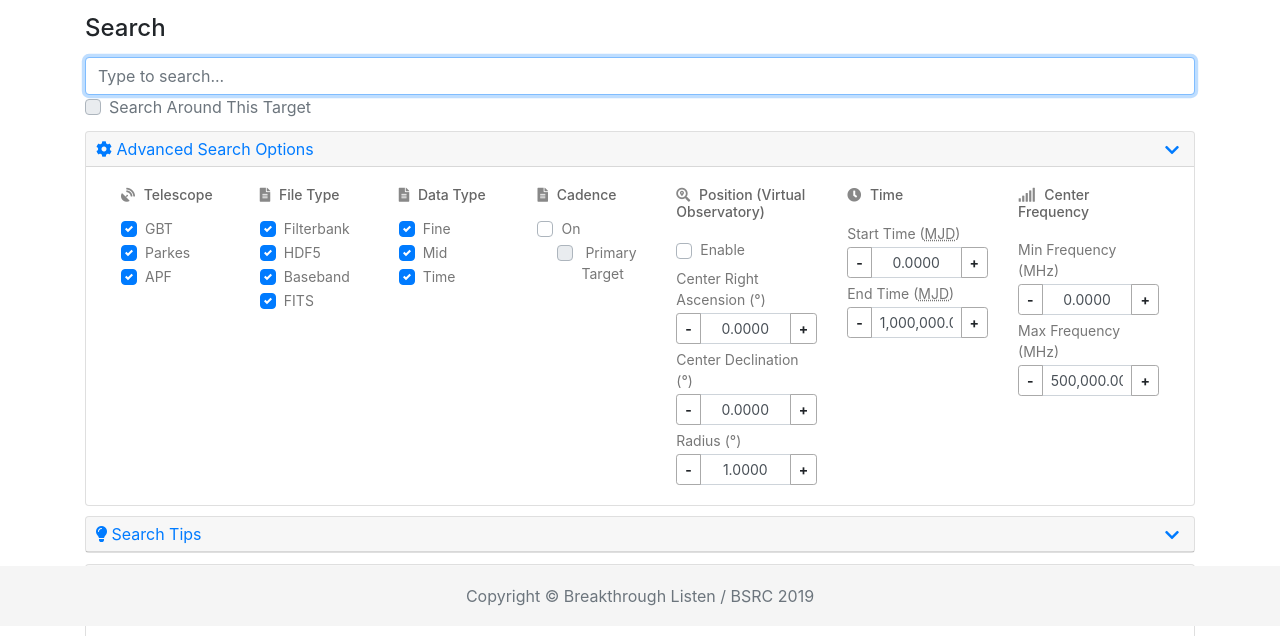
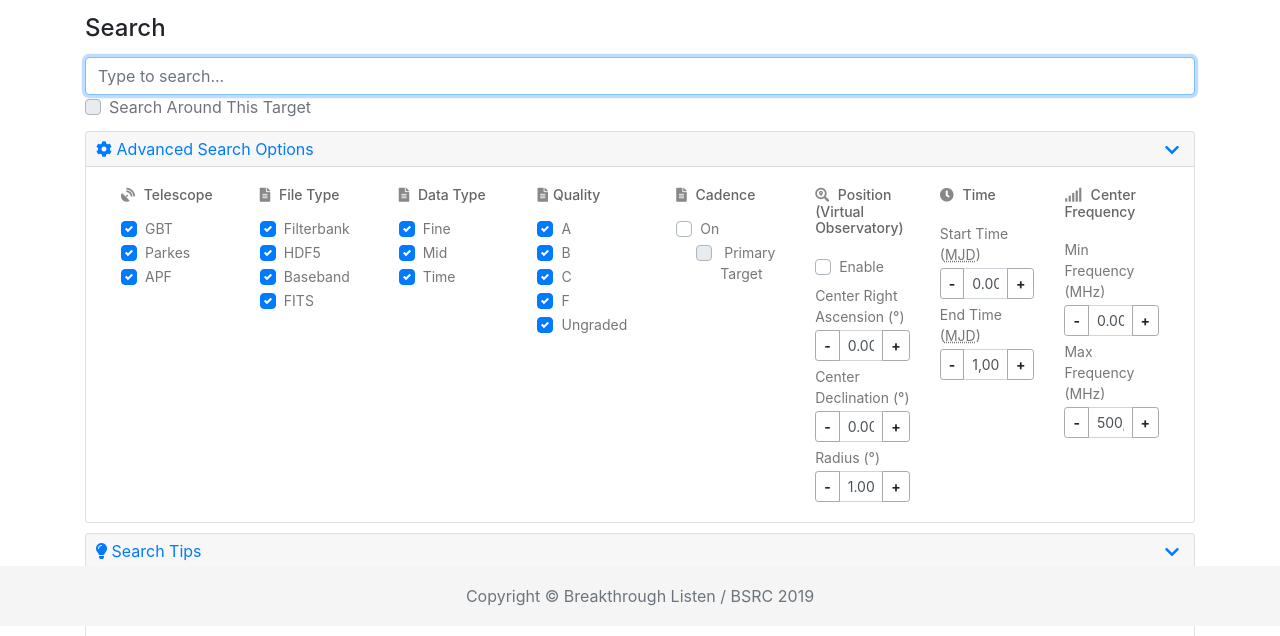
Before and after one commit to sxyu/bl-opendata, a Flask app: page / in a window 1280 px wide, after a click on "Advanced Search Options". Shown: the part 174-810 px from the top of the page. Run offline with Flask 2, Linux system fonts and the light colour scheme; data that the repository does not hold is empty; some libraries are stand-ins or nearby versions.

Commit message:
Fixing autocomplete trie for new website, plus quality search

```diff
--- a/blopendata/core.py
+++ b/blopendata/core.py
@@ -142,7 +142,7 @@ def api_query():
     query for a list of files with associated info
     possible arguments: target, telescopes (comma-sep), file-types (comma-sep),
                         pos-ra, pos-dec, pos-rad, time-start, time-end, freq-start, freq-end, limit
-                        cadence, grades, primaryTarget
+                        cadence, grades, primaryTarget, quality
     returns: dictionary d with d["result"] in {"success", "error"}
                                d["message"] set to message on result "error"
                                d["data"] set to query result set on result "success"
@@ -268,7 +268,7 @@ def api_query():
         sql_cmd +=  " AND center_freq <= %s"
         sql_args.append(f_end)
 
-    print("test")
+    #print("test")
     if 'grades' in request.args:
         grade = request.args.get('grades').split(',')
         for g in grade:
@@ -283,12 +283,21 @@ def api_query():
         sql_args.append('filterbank')
         sql_args.extend([grades_fil[g] for g in grade])
 
+
     primaryTarget = False
     if 'cadence' in request.args:
         sql_cmd += " AND cadence != %s AND cadence is not Null"
         sql_args.append("Unknown")
         if 'primaryTarget' in request.args:
             primaryTarget=True
+
+    qualities = None
+    if 'quality' in request.args:
+        qualities = request.args.get('quality').split(',')
+        print(qualities)
+        if "Ungraded" not in qualities:
+            sql_cmd += " AND tempX != %s AND tempX is not Null"
+            sql_args.append("Unknown")
 
     if 'limit' in request.args:
         lim = int(request.args.get('limit'))
@@ -297,6 +306,8 @@ def api_query():
             sql_args.append(lim*10)
         else:
             sql_args.append(lim)
+
+
 
 
     print(sql_cmd, sql_args)
@@ -327,12 +338,16 @@ def api_query():
         # entry['tempForecast'] = row[12]
         entry['tempX'] = row[13]
         entry['tempY'] = row[14]
+        entry['quality'] = getQuality(entry)
+
         if cen_coord is not None:
             coord = SkyCoord(ra = entry['ra'] * u.deg, dec = entry['decl'] * u.deg)
             #print(coord, file=sys.stderr)
             if cen_coord.separation(coord) > rad * u.deg:
                 # out of position query range
                 continue
+        if qualities and entry['quality'] not in qualities:
+            continue
         data.append(entry)
 
 #Gavin #//TODO: Fix this for non hd5 data
@@ -743,6 +758,42 @@ def getCalibratorRedisData(entry):
 def getPulsarRedisData(entry):
     return NotDefined
 
+recieverToBand = {"Rcvr1_2":"L","Rcvr2_3":"S","Rcvr4_6":"C","Rcvr8_10":"X","Rcvr8_12":"X","Rcvr12_18":"Ku","Rcvr18_26":"K"}
+def toBand(input):
+    if type(input)==str:
+        return recieverToBand[input]
+    else:
+        if input < 2000:
+            return "L"
+        elif input < 4000:
+            return "S"
+        elif input <8000:
+            return "C"
+        elif input < 12000:
+            return "X"
+        elif input < 18000:
+            return "Ku"
+        return "K"
+qualDict = {}
+qualDict['L'] = lambda x: "A" if x < 20*2**.5 else "B" if x<20*2 else "C" if x<20*4 else "F"
+qualDict['S'] = lambda x: "A" if x < 22*2**.5 else "B" if x<22*2 else "C" if x<22*4 else "F"
+qualDict['C'] = lambda x: "A" if x < 18*2**.5 else "B" if x<18*2 else "C" if x<18*4 else "F"
+qualDict['X'] = lambda x: "A" if x < 27*2**.5 else "B" if x<27*2 else "C" if x<27*4 else "F"
+qualDict['Ku'] = lambda x: "A" if x < 30*2**.5 else "B" if x<30*2 else "C" if x<30*4 else "F"
+qualDict['K'] = lambda x: "A" if x < 45*2**.5 else "B" if x<45*2 else "C" if x<45*4 else "F" #Todo: Check this value
+def getQuality(entry):
+    """
+    A method which returns a grade based on some quality metric, at the moment it is just based on temperature
+    Possible Bug: This method relies on assumption that if tempX is known so is tempY
+    """
+    temp = "Unknown"
+    if entry['tempX'] and entry['tempX'] != "Unknown":
+        temp = max(float(entry['tempX']),float(entry['tempY']))
+    else:
+        return "Ungraded"
+    band = toBand(entry['center_freq'])
+    return qualDict[band](temp)
+
 
 @bp.route('/api/get-Temp/', methods=(['GET','POST']))
 def get_Temp():
--- a/blopendata/static/bl-data-search.js
+++ b/blopendata/static/bl-data-search.js
@@ -318,6 +318,44 @@ $(document).ready(function(){
                 }
                 data['grades'] = dataStr.substr(0,dataStr.length-1);
             }
+
+            // // Data types
+            var fineData = $('#data-fine')[0].checked;
+            var midData= $('#data-mid')[0].checked;
+            var timeData = $('#data-time')[0].checked;
+            if(!(fineData && midData && timeData)){
+                dataStr = "";
+                if (fineData) dataStr += "fine,";
+                if (midData) dataStr += "mid,";
+                if (timeData) dataStr += "time,";
+                if (dataStr.length == 0) {
+                    showError("Please select at least one data Type.");
+                    return;
+                }
+                data['grades'] = dataStr.substr(0,dataStr.length-1);
+            }
+
+            // // Data types
+            var qualityA = $('#quality-A')[0].checked;
+            var qualityB = $('#quality-B')[0].checked;
+            var qualityC = $('#quality-C')[0].checked;
+            var qualityF = $('#quality-F')[0].checked;
+            var qualityUngraded = $('#quality-Ungraded')[0].checked;
+            if(!(qualityA && qualityB && qualityC && qualityF && qualityUngraded)){
+                qualStr = "";
+                if (qualityA) qualStr += "A,";
+                if (qualityB) qualStr += "B,";
+                if (qualityC) qualStr += "C,";
+                if (qualityF) qualStr += "F,";
+                if (qualityUngraded) qualStr += "Ungraded,";
+                if (qualStr.length == 0) {
+                    showError("Please select at least one quality level.");
+                    return;
+                }
+                data['quality'] = qualStr.substr(0,qualStr.length-1);
+            }
+
+
             var cadence = $('#cadence-on')[0].checked;
             if(cadence){
                 data['cadence']='True';
@@ -431,6 +469,7 @@ $(document).ready(function(){
                         Math.round(entries[i]['center_freq'] * PRECISION) / PRECISION,
                         ftype,
                         _humanFileSize(entries[i]['size'], false),
+                        entries[i]['quality'],
                         '<a class="download-link" href="'+entries[i][urlName]+'" title="MD5Sum: ' + entries[i]['md5sum'] + '"><i class="fas fa-cloud-download-alt"></i></a>',
                     ]);
                   }
@@ -463,7 +502,7 @@ $(document).ready(function(){
         }
 
         // set up autocomplete
-        $.get(BreakthroughAPI.targets_api_url, function(targetsList) {
+        $.get(openDataAPI+"list-targets?simbad", function(targetsList) {
             // fetch list of targets first
             var autoCompleteList = [], autoCompleteTrie = new AutoCompleteTrie();
             for (var key in targetsList) {
@@ -594,10 +633,10 @@ $(document).ready(function(){
             flhtml += "<tr><td>File Size:</td><td>" + tds[8].innerText + "</td></tr>";
           }
 
-          var link = tds[9].innerHTML;
+          var link = tds[10].innerHTML;
           link = link.substr(link.indexOf("href") + 6);
           link = link.substr(0, link.indexOf("\""));
-          var md5 = tds[9].innerHTML;
+          var md5 = tds[10].innerHTML;
           md5 = md5.substr(md5.indexOf("MD5Sum: ") + 8);
           md5 = md5.substr(0, md5.indexOf("\""));
           //insert temp stuff here
--- a/blopendata/templates/core/home.html
+++ b/blopendata/templates/core/home.html
@@ -80,6 +80,30 @@
                                     <div class="custom-control custom-checkbox">
                                      <input type="checkbox" class="custom-control-input" id="data-time" checked></input>
                                       <label class="custom-control-label" for="data-time">Time</label>
+                                    </div>
+                                </div>
+
+                                <div class="col-sm-3 col-narrow">
+                                    <h4><i class="fas fa-file-alt"></i>Quality</h4>
+                                    <div class="custom-control custom-checkbox">
+                                     <input type="checkbox" class="custom-control-input" id="quality-A" checked></input>
+                                      <label class="custom-control-label" for="quality-A">A</label>
+                                    </div>
+                                    <div class="custom-control custom-checkbox">
+                                     <input type="checkbox" class="custom-control-input" id="quality-B" checked></input>
+                                      <label class="custom-control-label" for="quality-B">B</label>
+                                    </div>
+                                    <div class="custom-control custom-checkbox">
+                                     <input type="checkbox" class="custom-control-input" id="quality-C" checked></input>
+                                      <label class="custom-control-label" for="quality-C">C</label>
+                                    </div>
+                                    <div class="custom-control custom-checkbox">
+                                     <input type="checkbox" class="custom-control-input" id="quality-F" checked></input>
+                                      <label class="custom-control-label" for="quality-F">F</label>
+                                    </div>
+                                    <div class="custom-control custom-checkbox">
+                                     <input type="checkbox" class="custom-control-input" id="quality-Ungraded" checked></input>
+                                      <label class="custom-control-label" for="quality-Ungraded">Ungraded</label>
                                     </div>
                                 </div>
 
@@ -167,12 +191,13 @@
                         <th title="Center frequency of the observations in MHz">Center Freq</th>
                         <th title="Description of the contents of the data file">File Type</th>
                         <th title="File size in megabytes">Size</th>
+                        <th title="Data Quality grade">Quality</th>
                         <th title="Download link"><i class="fa fa-download"></i></th>
                     </tr>
                 </thead>
                 <tbody>
-                    <tr><td>0</td><td>0</td><td>GBT</td><td>Doriath</td><td></td><td></td><td></td><td></td><td></td><td></td></tr>
-                    <tr><td>10</td><td>10</td><td>Parkes</td><td>Neldoreth</td><td></td><td></td><td></td><td></td><td></td><td></td></tr>
+                    <tr><td>0</td><td>0</td><td>GBT</td><td>Doriath</td><td></td><td></td><td></td><td></td><td></td><td></td><td></td></tr>
+                    <tr><td>10</td><td>10</td><td>Parkes</td><td>Neldoreth</td><td></td><td></td><td></td><td></td><td></td><td></td><td></td></tr>
                 </tbody>
             </table>
         </div>
```
Also changed, not shown: blopendata/process.py (+6 -3 lines).
